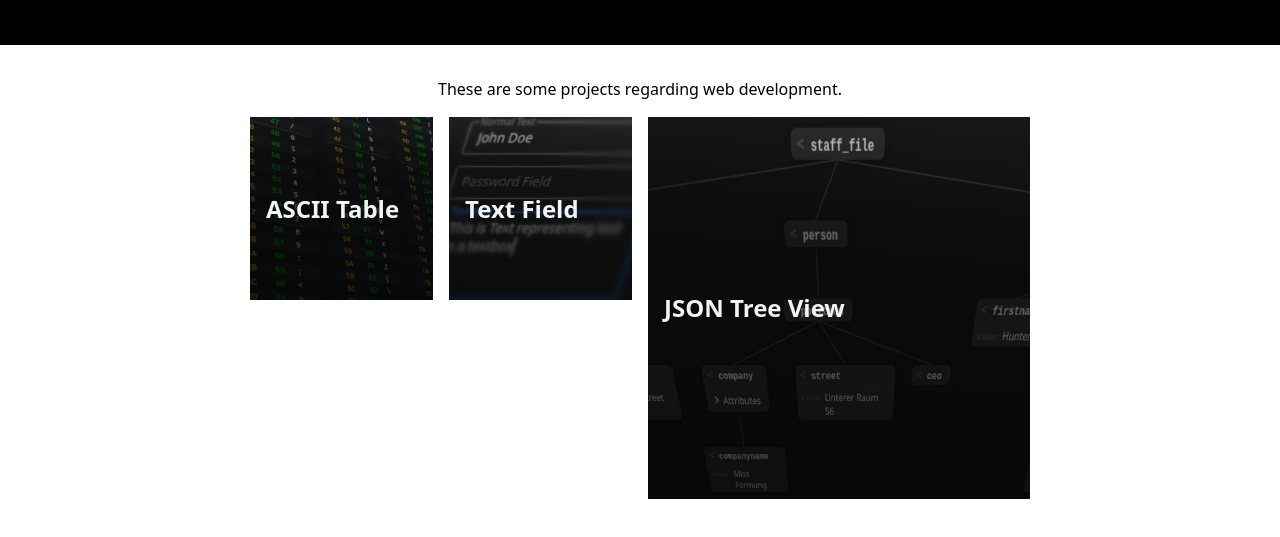
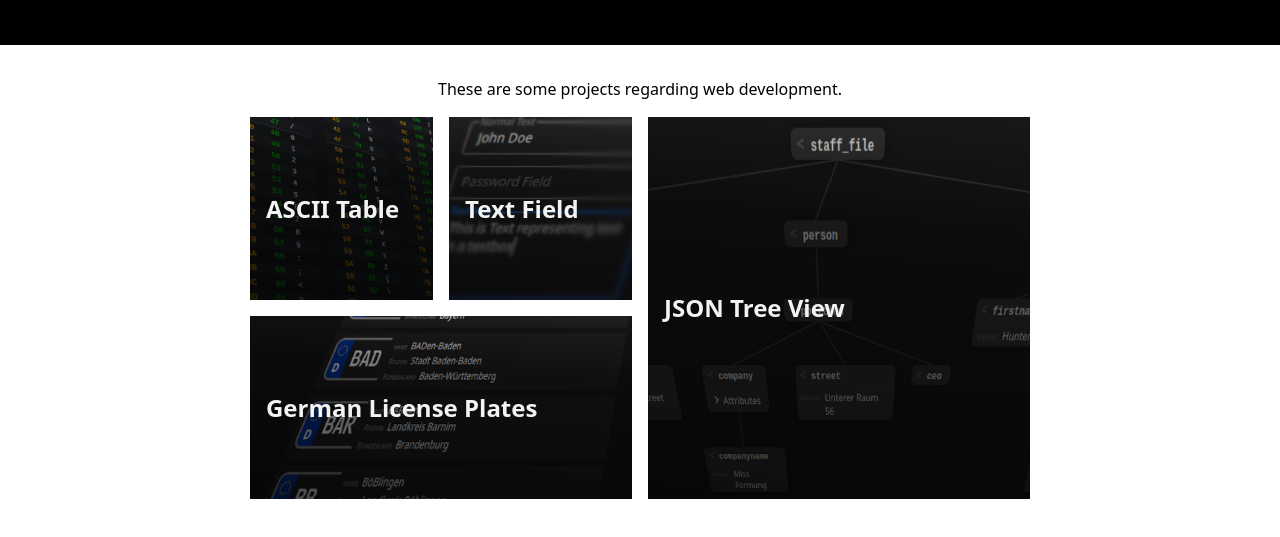
Before and after one commit to anders0nmat/anders0nmat.github.io, a plain HTML site: page index.html in a window 1280 px wide. Shown: the part 123-660 px from the top of the page. Drawn offline with Linux system fonts and the light colour scheme.

Commit message:
Added to landing page

```diff
--- a/index.html
+++ b/index.html
@@ -233,6 +233,12 @@
 					Quick treeview for JSON and XML
 				</p>
 			</a>
+			<a href="kfz/" class="project" style="--bg: center/cover no-repeat url(/kfz-bg.png); grid-area: span 1 / span 2;">
+				<h2>German License Plates</h2>
+				<p class="description">
+					A searchable list of german license plates
+				</p>
+			</a>
 		</div>
 	</main>
 </body>
```
Also changed, not shown: kfz-bg.png (added).
